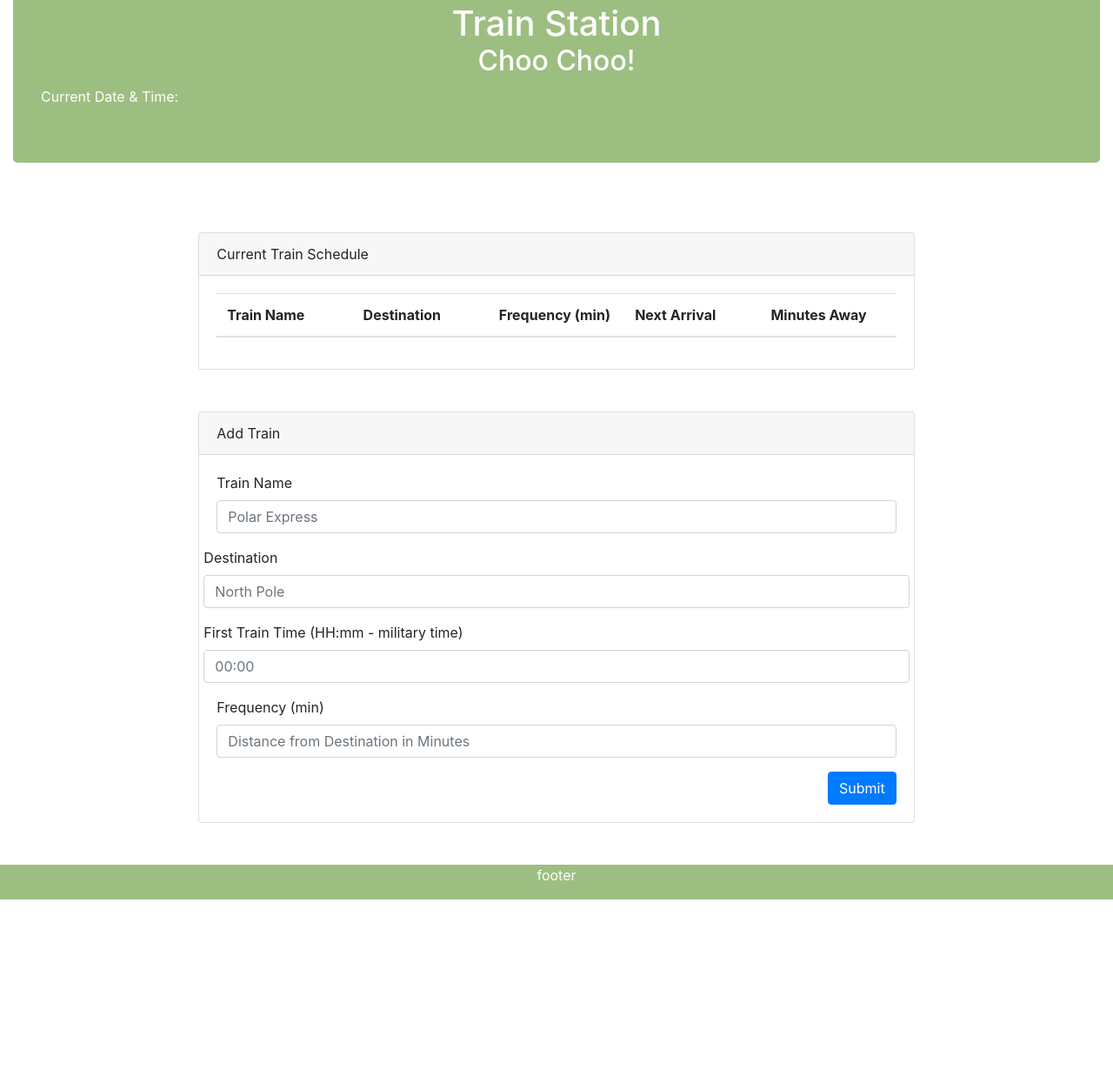
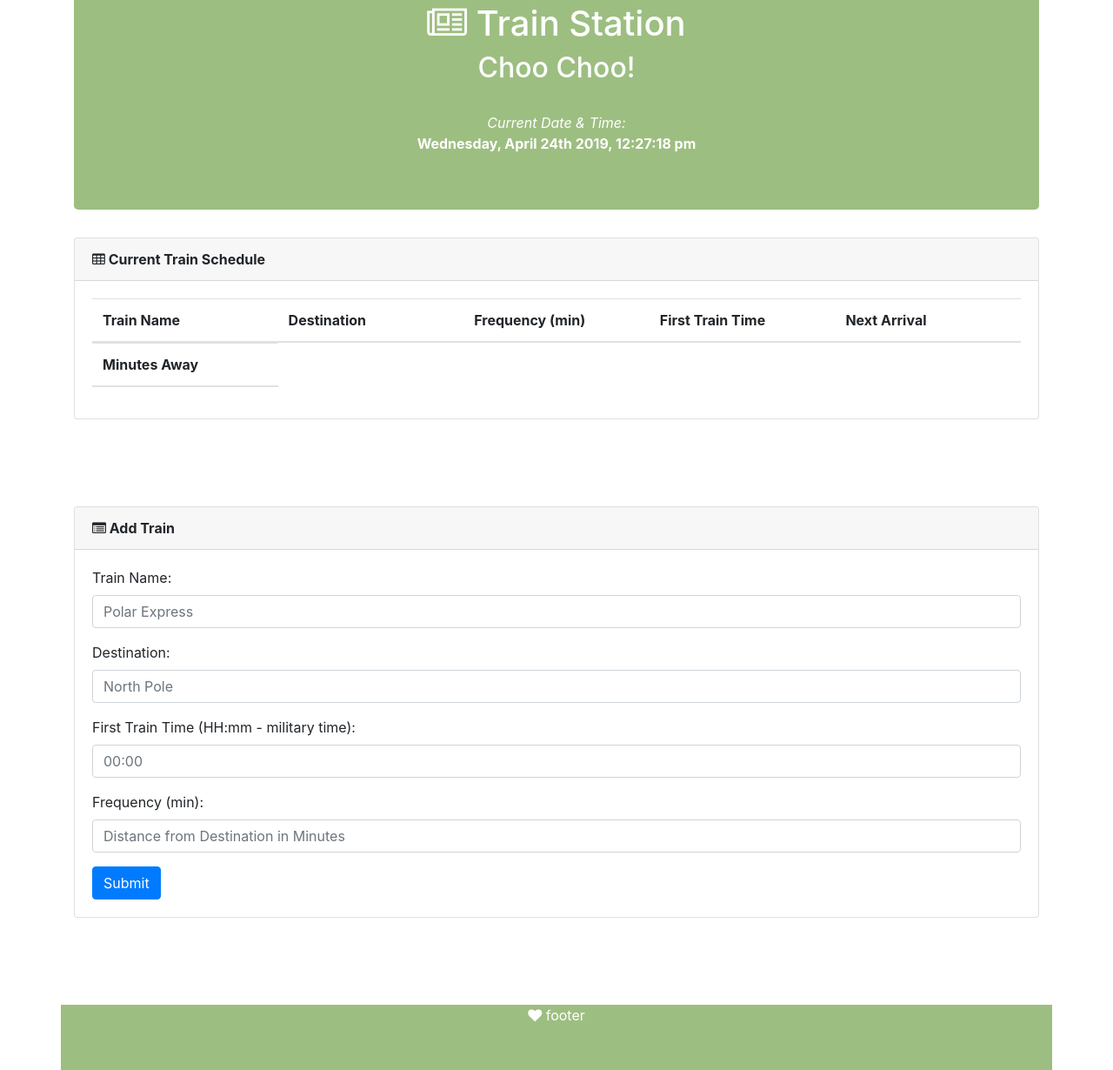
Before and after one commit to GitBrittG8/08_Train-Activity, a plain HTML site: page index.html in a window 1280 px wide. Shown: the part 61-1291 px from the top of the page at 87% size. Before the commit the page ends 1095 px from the top, so only its background shows below. Drawn offline with nearby package versions, Linux system fonts and the light colour scheme; no server answers.

Commit message:
new problems

```diff
--- a/assets/css/style.css
+++ b/assets/css/style.css
@@ -1,11 +1,24 @@
 .jumbotron, h1, h2, #footer {
     background-color: rgb(157, 190, 129);
     color:#fff;
+    text-align: center;
+}
+.card-header {
+    font-weight:bold;
 }
 
-h1, h2, #footer {
-    text-align:center;
-    height:40px;
+#train-table th,
+    td {
+      display: inline-block;
+      width: 16.575%;
+    }
+
+#spacing {
+    height:100px;
+}
+
+#footer {
+    height:75px;
 }
 
 #train-table th, td {
--- a/assets/javascript/script.js
+++ b/assets/javascript/script.js
@@ -6,14 +6,110 @@
 //    Then use moment.js formatting to set difference in minutes.
 // 5. Calculate Next Arrival
 
-// 1. Initialize Firebase
-var config = {
+$(function() {
+
+  var currentDate = moment().format("dddd, MMMM Do YYYY, h:mm:ss a");
+  $("#current-date").append(currentDate);
+
+  // 1. Initialize Firebase
+  var config = {
     apiKey: "AIzaSyDOhQcF1FSCTHK1-xiFVTh9meYqrm3q6Qo",
     authDomain: "train-station-62cf4.firebaseapp.com",
     databaseURL: "https://train-station-62cf4.firebaseio.com",
-    storageBucket: "train-station-62cf4.appspot.com"
+    projectId: "train-station-62cf4",
+    storageBucket: "train-station-62cf4.appspot.com",
+    messagingSenderId: "530870365803"
   };
-
   firebase.initializeApp(config);
 
   var database = firebase.database();
+
+
+  // 2. Button for adding train
+  $(document).on("click", "#new_train",function () {
+    event.preventDefault();
+
+    // Grabs user input
+    var trainName = $("#name-input").val().trim();
+    var trainDst = $("#dst-input").val().trim();
+    var trainFirstTime = moment($("#time-input").val().trim(),"HH:mm")
+    var trainFrq = $("#frq-input").val().trim();
+
+    // Creates local "temporary" object for holding train data
+    var newTrain = {
+      name: trainName,
+      dst: trainDst,
+      frq: trainFrq,
+      time: trainFirstTime
+    };
+
+
+    // Uploads train data to the database
+    database.ref().push(newTrain);
+
+    // Logs everything to console
+    console.log(newTrain.name);
+    console.log(newTrain.dst);
+    console.log(newTrain.time);
+    console.log(newTrain.frq);
+
+    alert("Train successfully added");
+
+    // Clears text-boxes
+    $("#name-input").val("");
+    $("#dst-input").val("");
+    $("#time-input").val("");
+    $("#frq-input").val("");
+  });
+
+  // 3. Create Firebase event for adding train to the database and a row in the html when a user adds an entry
+  database.ref().on("child_added", function(childSnapshot) {
+    console.log(childSnapshot.val());
+
+    // Store everything into a variable.
+    var trainName = childSnapshot.val().name;
+    var trainDst = childSnapshot.val().dst;
+    var trainFrq = childSnapshot.val().frq;
+    var trainTime = childSnapshot.val().time;
+
+    // Train Info
+    console.log(trainName);
+    console.log(trainDst);
+    console.log(trainFrq);
+    console.log(trainTime);
+
+
+    // trainTOA = trainTime + trainFrq
+    // trainMinutesAway = trainTime - currentTime
+
+
+    // Calculate the next time of arrival
+    var trainTOA = trainTime + trainFrq;
+
+    // Prettify the next arrival time
+    var PrettyTOA = moment.unix(trainTOA).format("HH:MM");
+
+
+    // Calculate the Minutes Away
+    // var trainMinutesAway = PrettyTOA - currentTime;
+
+    console.log(trainTOA)
+    console.log(PrettyTOA);
+    console.log(trainMinutesAway);
+
+    // Create the new row
+    var newRow = $("<tr>").append(
+      $("<td>").text(trainName),
+      $("<td>").text(trainDst),
+      $("<td>").text(trainFrq),
+      $("<td>").text(trainTime)
+      //$("<td>").text(trainTOA),
+      //$("<td>").text(trainMinutesAway)
+
+    );
+
+    // Append the new row to the table
+    $("#new_train > tbody").append(newRow);
+  });
+
+});
--- a/index.html
+++ b/index.html
@@ -7,36 +7,39 @@
     <meta name="viewport" content="width=device-width, initial-scale=1">
     <link rel="stylesheet" href="https://maxcdn.bootstrapcdn.com/bootstrap/4.0.0/css/bootstrap.min.css">
     <script src="https://cdnjs.cloudflare.com/ajax/libs/jquery/3.2.1/jquery.min.js"></script>
+    <link rel="stylesheet" href="https://maxcdn.bootstrapcdn.com/font-awesome/4.5.0/css/font-awesome.min.css" />
 
     <!-- Firebase Reference -->
-    <script src="https://www.gstatic.com/firebasejs/5.2.0/firebase.js"></script>
+    <script src="https://www.gstatic.com/firebasejs/5.10.0/firebase.js"></script>
+    <script src="https://www.gstatic.com/firebasejs/5.10.0/firebase-app.js"></script>
+    <script src="https://www.gstatic.com/firebasejs/5.10.0/firebase-database.js"></script>
 
     <!-- Moment.js Reference -->
     <script src="https://cdnjs.cloudflare.com/ajax/libs/moment.js/2.22.2/moment.min.js"></script>
 
     <!--JS & CSS Reference-->
     <link rel="stylesheet" type="text/css" media="screen" href="assets/css/style.css">
-    <script src="/assets/javascript/script.js"></script>
+    <script src="assets/javascript/script.js"></script>
+
 </head>
 
 
 <body>
-    <div class="container-fluid">
+<div class="container">
+
+    <div class="jumbotron">
+        <h1><i class="fa fa-newspaper-o"></i>  Train Station</h1>
+        <h2>Choo Choo!</h2><br>
+        <div id="clock"><em>Current Date &amp; Time:</em><br><strong><span id="current-date"> </span></strong></div>
+    </div>
+
+    <!--First Card handles Train Table-->
     <div class="row">
         <div class="col-sm-12">
-                <div class="jumbotron">
-                    <h1>Train Station</h1>
-                    <h2>Choo Choo!</h2>
-                    <div id="clock">Current Date &amp; Time: <span id="currentTime"> </span></div>
+            <div class="card">
+                <div class="card-header">
+                    <i class="fa fa-table"></i> Current Train Schedule
                 </div>
-            </div>
-        </div>
-        <br><br>
-        <div class="row">
-            <div class="col-sm-2"></div>
-            <div class="col-sm-8">
-                <div class="card card-default">
-                    <div class="card-header">Current Train Schedule</div>
                 <div class="card-body">
                     <table class="table" id="train-table">
                         <thead>
@@ -44,60 +47,78 @@
                                 <th scope="col">Train Name</th>
                                 <th scope="col">Destination</th>
                                 <th scope="col">Frequency (min)</th>
+                                <th scope="col">First Train Time</th>
                                 <th scope="col">Next Arrival</th>
                                 <th scope="col">Minutes Away</th>
                             </tr>
                         </thead>
                         <tbody>
+
                         </tbody>
                     </table>
                 </div>
             </div>
         </div>
     </div>
-        <br><br>
 
     <div class="row">
-            <div class="col-sm-2"></div>
-            <div class="col-sm-8">
-                <div class="card card-default">
-                    <div class="card-header">Add Train</div>
-                    <div class="card-body">
-                        <form id="trainForm" role="form">
-                            <div class="form-group">
-                                <label for="name-input">Train Name</label>
-                                <input id="name-input" type="text" placeholder="Polar Express" class="form-control">
+        <div class="col-sm-12" id="spacing"></div>
     </div>
 
-                            <div class="form-group row">
-                                <label for="dst-input">Destination</label>
-                                <input id="dst-input" type="text" placeholder="North Pole" class="form-control">
+    <!--Second Card handles user inputs-->
+    <div class="row">
+        <div class="col-sm-12">
+        <div class="card">
+            <div class="card-header">
+                <i class="fa fa-list-alt"></i> Add Train
             </div>
 
-                            <div class="form-group row">
-                                <label for="time-input">First Train Time (HH:mm - military time)</label>
-                                <input id="time-input" type="number" placeholder="00:00" class="form-control">
+            <div class="card-body">
+                <form role="form" id="trainForm">
+
+                    <div class="form-group">
+                        <label for="name-input">Train Name:</label>
+                        <input type="text" class="form-control" id="name-input" placeholder="Polar Express">
                     </div>
 
                     <div class="form-group">
-                                <label for="frq-input">Frequency (min)</label>
-                                <input id="frq-input" type="number" placeholder="Distance from Destination in Minutes" class="form-control">
+                        <label for="dst-input">Destination:</label>
+                        <input type="text" class="form-control" id="dst-input" placeholder="North Pole">
                     </div>
-                            <button id="add_button" type="submit" class="btn btn-primary float-right">Submit</button>
+
+                    <div class="form-group">
+                        <label for="time-input">First Train Time (HH:mm - military time):</label>
+                        <input type="text" class="form-control" id="time-input" placeholder="00:00">
+                    </div>
+
+                    <div class="form-group">
+                        <label for="frq-input">Frequency (min):</label>
+                        <input type="number" class="form-control" id="frq-input" placeholder="Distance from Destination in Minutes">
+                    </div>
+
+
+                    <button type="submit" class="btn btn-primary float-center" id="new_train">Submit</button>
+
                 </form>
             </div>
         </div>
     </div>
 </div>
-        <br><br>
 
-        <div class="row"  id="footer">
-            <div class="col-sm-12">footer</div>
+<div class="row">
+    <div class="col-sm-12" id="spacing"></div>
+</div>
+
+<div class="row">
+    <div class="col-sm-12" id="footer">
+        <i class="fa fa-heart"></i>
+        footer
     </div>
 </div>
-    <script src=""></script>
 <script src="https://ajax.googleapis.com/ajax/libs/jquery/1.11.3/jquery.min.js"></script>
 <script src="https://cdnjs.cloudflare.com/ajax/libs/popper.js/1.14.3/umd/popper.min.js"></script>
 <script src="https://maxcdn.bootstrapcdn.com/bootstrap/4.0.0/js/bootstrap.min.js"></script>
+
+<body>
 </body>
 </html>
```
Also changed, not shown: assets/javascript/init-firebase.js (added, +8 -0 lines). Lines whose indentation alone changed are shown as unchanged.
